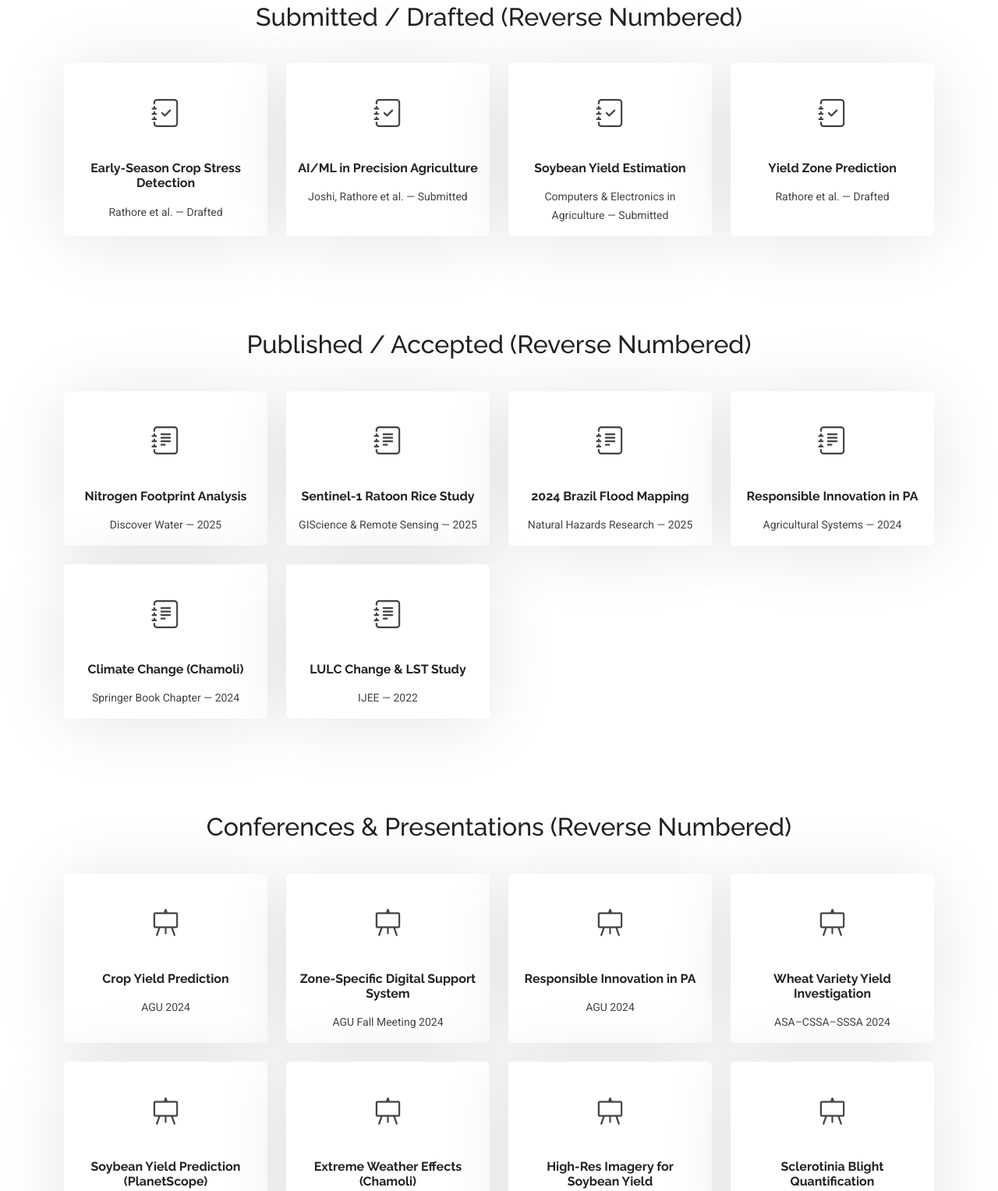
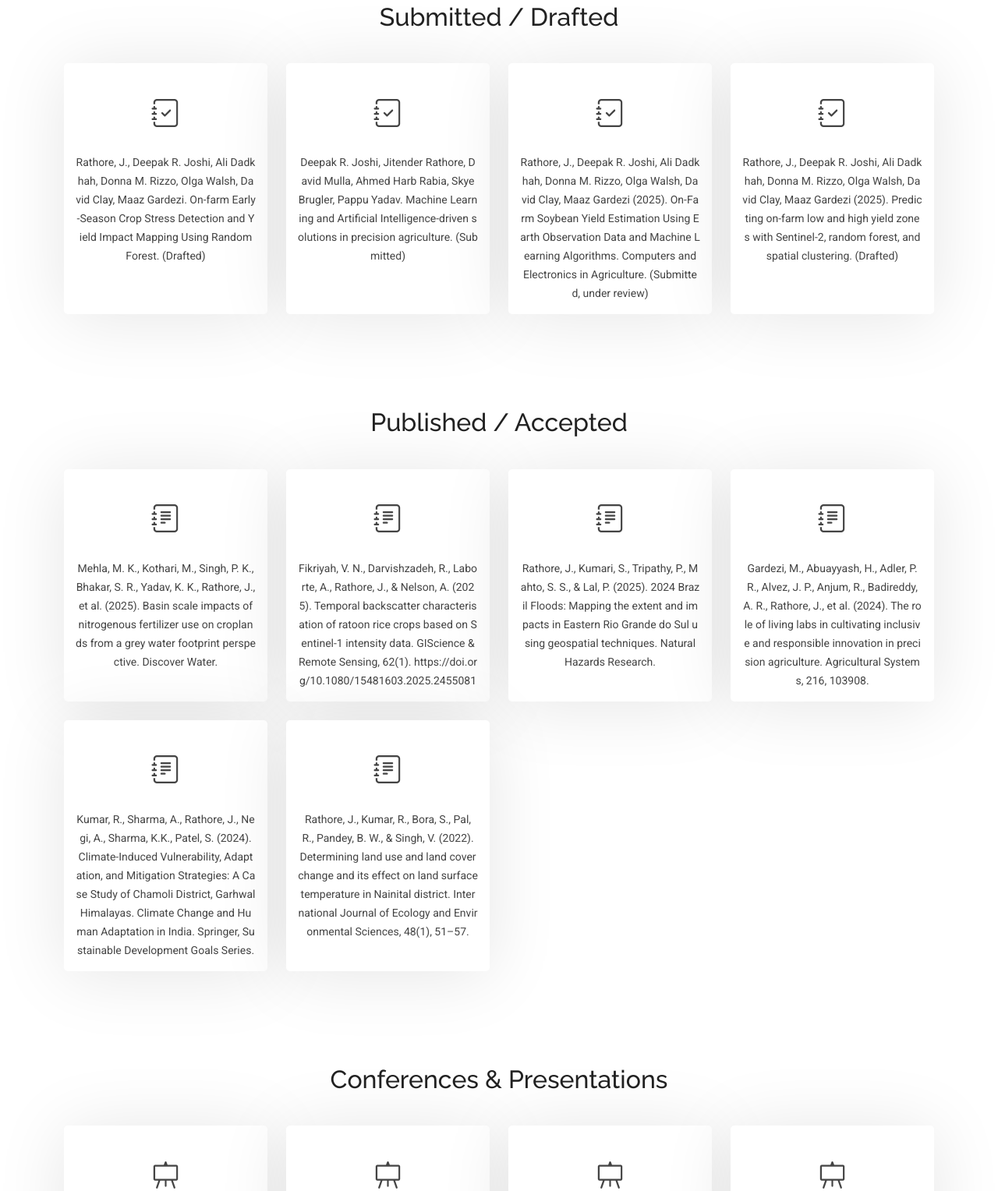
Before and after one commit to gulshangaurjagsur/jitenderrathore, a plain HTML site: page publications.html in a window 1280 px wide. Shown: the part 326-1854 px from the top of the page at 78% size. Drawn offline with nearby package versions, Linux system fonts and the light colour scheme.

Commit message:
content update

```diff
--- a/assets/css/main.css
+++ b/assets/css/main.css
@@ -970,6 +970,7 @@ section,
   line-height: 24px;
   font-size: 14px;
   margin-bottom: 0;
+  word-break: break-all;
 }
 
 .services .service-item:hover {
--- a/publications.html
+++ b/publications.html
@@ -22,7 +22,6 @@
 
   <main class="main">
 
-    <!-- Publications Section -->
    <section id="services" class="services section">
 
   <!-- Section Title -->
@@ -37,15 +36,14 @@
 
       <!-- Submitted / Drafted -->
       <div class="col-12">
-        <h2 class="section-title mt-4 pb-2">Submitted / Drafted (Reverse Numbered)</h2>
+        <h2 class="section-title mt-4 pb-2">Submitted / Drafted </h2>
       </div>
 
       <!-- 4 -->
       <div class="col-lg-3 col-md-6" data-aos="fade-up" data-aos-delay="100">
         <div class="service-item item-green position-relative">
           <div class="icon"><i class="bi bi-journal-check"></i></div>
-          <h3>Early-Season Crop Stress Detection</h3>
-          <p>Rathore et al. — Drafted</p>
+          <p>Rathore, J., Deepak R. Joshi, Ali Dadkhah, Donna M. Rizzo, Olga Walsh, David Clay, Maaz Gardezi. On-farm Early-Season Crop Stress Detection and Yield Impact Mapping Using Random Forest. (Drafted)</p>
         </div>
       </div>
 
@@ -53,8 +51,7 @@
       <div class="col-lg-3 col-md-6" data-aos="fade-up" data-aos-delay="150">
         <div class="service-item item-green position-relative">
           <div class="icon"><i class="bi bi-journal-check"></i></div>
-          <h3>AI/ML in Precision Agriculture</h3>
-          <p>Joshi, Rathore et al. — Submitted</p>
+          <p>Deepak R. Joshi, Jitender Rathore, David Mulla, Ahmed Harb Rabia, Skye Brugler, Pappu Yadav. Machine Learning and Artificial Intelligence-driven solutions in precision agriculture. (Submitted)</p>
         </div>
       </div>
 
@@ -62,8 +59,7 @@
       <div class="col-lg-3 col-md-6" data-aos="fade-up" data-aos-delay="200">
         <div class="service-item item-green position-relative">
           <div class="icon"><i class="bi bi-journal-check"></i></div>
-          <h3>Soybean Yield Estimation</h3>
-          <p>Computers & Electronics in Agriculture — Submitted</p>
+          <p>Rathore, J., Deepak R. Joshi, Ali Dadkhah, Donna M. Rizzo, Olga Walsh, David Clay, Maaz Gardezi (2025). On-Farm Soybean Yield Estimation Using Earth Observation Data and Machine Learning Algorithms. Computers and Electronics in Agriculture. (Submitted, under review)</p>
         </div>
       </div>
 
@@ -71,22 +67,20 @@
       <div class="col-lg-3 col-md-6" data-aos="fade-up" data-aos-delay="250">
         <div class="service-item item-green position-relative">
           <div class="icon"><i class="bi bi-journal-check"></i></div>
-          <h3>Yield Zone Prediction</h3>
-          <p>Rathore et al. — Drafted</p>
+          <p>Rathore, J., Deepak R. Joshi, Ali Dadkhah, Donna M. Rizzo, Olga Walsh, David Clay, Maaz Gardezi (2025). Predicting on-farm low and high yield zones with Sentinel-2, random forest, and spatial clustering. (Drafted)</p>
         </div>
       </div>
 
       <!-- Published / Accepted -->
       <div class="col-12">
-        <h2 class="section-title mt-5 pt-5  pb-2">Published / Accepted (Reverse Numbered)</h2>
+        <h2 class="section-title mt-5 pt-5 pb-2">Published / Accepted </h2>
       </div>
 
       <!-- 6 -->
       <div class="col-lg-3 col-md-6" data-aos="fade-up" data-aos-delay="300">
         <div class="service-item item-blue position-relative">
           <div class="icon"><i class="bi bi-journal-text"></i></div>
-          <h3>Nitrogen Footprint Analysis</h3>
-          <p>Discover Water — 2025</p>
+          <p>Mehla, M. K., Kothari, M., Singh, P. K., Bhakar, S. R., Yadav, K. K., Rathore, J., et al. (2025). Basin scale impacts of nitrogenous fertilizer use on croplands from a grey water footprint perspective. Discover Water.</p>
         </div>
       </div>
 
@@ -94,8 +88,7 @@
       <div class="col-lg-3 col-md-6" data-aos="fade-up" data-aos-delay="350">
         <div class="service-item item-blue position-relative">
           <div class="icon"><i class="bi bi-journal-text"></i></div>
-          <h3>Sentinel-1 Ratoon Rice Study</h3>
-          <p>GIScience & Remote Sensing — 2025</p>
+          <p>Fikriyah, V. N., Darvishzadeh, R., Laborte, A., Rathore, J., & Nelson, A. (2025). Temporal backscatter characterisation of ratoon rice crops based on Sentinel-1 intensity data. GIScience & Remote Sensing, 62(1). https://doi.org/10.1080/15481603.2025.2455081</p>
         </div>
       </div>
 
@@ -103,8 +96,7 @@
       <div class="col-lg-3 col-md-6" data-aos="fade-up" data-aos-delay="400">
         <div class="service-item item-blue position-relative">
           <div class="icon"><i class="bi bi-journal-text"></i></div>
-          <h3>2024 Brazil Flood Mapping</h3>
-          <p>Natural Hazards Research — 2025</p>
+          <p>Rathore, J., Kumari, S., Tripathy, P., Mahto, S. S., & Lal, P. (2025). 2024 Brazil Floods: Mapping the extent and impacts in Eastern Rio Grande do Sul using geospatial techniques. Natural Hazards Research.</p>
         </div>
       </div>
 
@@ -112,8 +104,7 @@
       <div class="col-lg-3 col-md-6" data-aos="fade-up" data-aos-delay="450">
         <div class="service-item item-blue position-relative">
           <div class="icon"><i class="bi bi-journal-text"></i></div>
-          <h3>Responsible Innovation in PA</h3>
-          <p>Agricultural Systems — 2024</p>
+          <p>Gardezi, M., Abuayyash, H., Adler, P. R., Alvez, J. P., Anjum, R., Badireddy, A. R., Rathore, J., et al. (2024). The role of living labs in cultivating inclusive and responsible innovation in precision agriculture. Agricultural Systems, 216, 103908.</p>
         </div>
       </div>
 
@@ -121,8 +112,7 @@
       <div class="col-lg-3 col-md-6" data-aos="fade-up" data-aos-delay="500">
         <div class="service-item item-blue position-relative">
           <div class="icon"><i class="bi bi-journal-text"></i></div>
-          <h3>Climate Change (Chamoli)</h3>
-          <p>Springer Book Chapter — 2024</p>
+          <p>Kumar, R., Sharma, A., Rathore, J., Negi, A., Sharma, K.K., Patel, S. (2024). Climate-Induced Vulnerability, Adaptation, and Mitigation Strategies: A Case Study of Chamoli District, Garhwal Himalayas. Climate Change and Human Adaptation in India. Springer, Sustainable Development Goals Series.</p>
         </div>
       </div>
 
@@ -130,22 +120,20 @@
       <div class="col-lg-3 col-md-6" data-aos="fade-up" data-aos-delay="550">
         <div class="service-item item-blue position-relative">
           <div class="icon"><i class="bi bi-journal-text"></i></div>
-          <h3>LULC Change & LST Study</h3>
-          <p>IJEE — 2022</p>
+          <p>Rathore, J., Kumar, R., Bora, S., Pal, R., Pandey, B. W., & Singh, V. (2022). Determining land use and land cover change and its effect on land surface temperature in Nainital district. International Journal of Ecology and Environmental Sciences, 48(1), 51–57.</p>
         </div>
       </div>
 
       <!-- Conferences & Presentations -->
       <div class="col-12">
-  <h2 class="section-title  mt-5 pt-5  pb-2">Conferences & Presentations (Reverse Numbered)</h2>
+        <h2 class="section-title mt-5 pt-5 pb-2">Conferences & Presentations </h2>
       </div>
 
       <!-- 9 -->
       <div class="col-lg-3 col-md-6" data-aos="fade-up" data-aos-delay="100">
         <div class="service-item item-purple position-relative">
           <div class="icon"><i class="bi bi-easel"></i></div>
-    <h3>Crop Yield Prediction</h3>
-    <p>AGU 2024</p>
+          <p>Rathore, J., Joshi, D., Dadkhah, A., Kumari, S., Gardezi, M., Walsh, O., Clay, D. E. Employing random forest, support vector machine learning models, and PlanetScope satellite data to predict crop yield on the farm. AGU 2024.</p>
         </div>
       </div>
 
@@ -153,8 +141,7 @@
       <div class="col-lg-3 col-md-6" data-aos="fade-up" data-aos-delay="150">
         <div class="service-item item-purple position-relative">
           <div class="icon"><i class="bi bi-easel"></i></div>
-    <h3>Zone-Specific Digital Support System</h3>
-    <p>AGU Fall Meeting 2024</p>
+          <p>Rathore, J., Joshi, D., Abuayyash, H., Kumari, S., Gardezi, M., Walsh, O., Clay, D. E. (2024). Co-designing a Zone-Specific On-farm Digital Support System for Crop Yield Prediction. AGU Fall Meeting, Poster GC21J-0009.</p>
         </div>
       </div>
 
@@ -162,8 +149,7 @@
       <div class="col-lg-3 col-md-6" data-aos="fade-up" data-aos-delay="200">
         <div class="service-item item-purple position-relative">
           <div class="icon"><i class="bi bi-easel"></i></div>
-    <h3>Responsible Innovation in PA</h3>
-    <p>AGU 2024</p>
+          <p>Gardezi, M., Adler, P. R., Abuayyash, H., Alvez, J., Badireddy, A. R., Anjum, R., Rathore, J., et al. (2024). Promoting Responsible Innovation in Precision Agriculture through Living Labs. AGU 2024.</p>
         </div>
       </div>
 
@@ -171,8 +157,7 @@
       <div class="col-lg-3 col-md-6" data-aos="fade-up" data-aos-delay="250">
         <div class="service-item item-purple position-relative">
           <div class="icon"><i class="bi bi-easel"></i></div>
-    <h3>Wheat Variety Yield Investigation</h3>
-    <p>ASA–CSSA–SSSA 2024</p>
+          <p>Rathore, J., Kumari, S., Khulal, A., Walsh, O. S., Gardezi, M., McClintick-Chess, J., et al. (2024). The Investigation of Grain Yield Quantity of Different Wheat Varieties at the Micro-Climate Level. ASA, CSSA, SSSA International Annual Meeting.</p>
         </div>
       </div>
 
@@ -180,8 +165,7 @@
       <div class="col-lg-3 col-md-6" data-aos="fade-up" data-aos-delay="300">
         <div class="service-item item-purple position-relative">
           <div class="icon"><i class="bi bi-easel"></i></div>
-    <h3>Soybean Yield Prediction (PlanetScope)</h3>
-    <p>ICPA 2024 — Kansas</p>
+          <p>Rathore, J., Gardezi, M., Walsh, O., Joshi, D., Kumari, S., Clay, D. (2024). Feasibility of PlanetScope satellite data and random forest machine learning model for soybean yield prediction at the last three growth stages. 16th International Conference on Precision Agriculture, Manhattan, Kansas.</p>
         </div>
       </div>
 
@@ -189,8 +173,7 @@
       <div class="col-lg-3 col-md-6" data-aos="fade-up" data-aos-delay="350">
         <div class="service-item item-purple position-relative">
           <div class="icon"><i class="bi bi-easel"></i></div>
-    <h3>Extreme Weather Effects (Chamoli)</h3>
-    <p>AGU Fall Meeting 2023</p>
+          <p>Rathore, J. (2023). Quantification of extreme weather effects on hilly mountain regions using satellite remote sensing: A case study from Chamoli District. AGU Fall Meeting 2023, San Francisco, CA.</p>
         </div>
       </div>
 
@@ -198,8 +181,7 @@
       <div class="col-lg-3 col-md-6" data-aos="fade-up" data-aos-delay="400">
         <div class="service-item item-purple position-relative">
           <div class="icon"><i class="bi bi-easel"></i></div>
-    <h3>High-Res Imagery for Soybean Yield</h3>
-    <p>SPES Symposium — Virginia Tech (2023)</p>
+          <p>Rathore, J., Joshi, D., Posadas, B., Gardezi, M., Clay, D. (2023). High-resolution satellite imagery and machine learning for Soybean yield prediction. SPES Symposium, Virginia Tech.</p>
         </div>
       </div>
 
@@ -207,8 +189,7 @@
       <div class="col-lg-3 col-md-6" data-aos="fade-up" data-aos-delay="450">
         <div class="service-item item-purple position-relative">
           <div class="icon"><i class="bi bi-easel"></i></div>
-    <h3>Sclerotinia Blight Quantification</h3>
-    <p>AI in Agriculture Conference — Orlando (1st Place)</p>
+          <p>Rathore, J., Chandel, A., Langston, D. (2023). Quantifying sclerotinia blight severity and effective management application strategy in peanuts using multispectral imaging techniques. AI in Agriculture Conference, Orlando, Florida. [First Place]</p>
         </div>
       </div>
 
@@ -216,16 +197,15 @@
       <div class="col-lg-3 col-md-6" data-aos="fade-up" data-aos-delay="500">
         <div class="service-item item-purple position-relative">
           <div class="icon"><i class="bi bi-easel"></i></div>
-    <h3>Peanut Maturity Prediction</h3>
-    <p>CAIA Big Event — Virginia Tech (2nd Place)</p>
+          <p>Rathore, J., Chandel, A., Balota, M. (2023). Peanut crop maturity prediction using machine learning and multispectral imagery. CAIA Big Event, Virginia Tech. [Second Place]</p>
         </div>
       </div>
 
-
     </div>
-
   </div>
 </section>
+
+
 
 
   </main>
```
Lines whose indentation alone changed are shown as unchanged.
